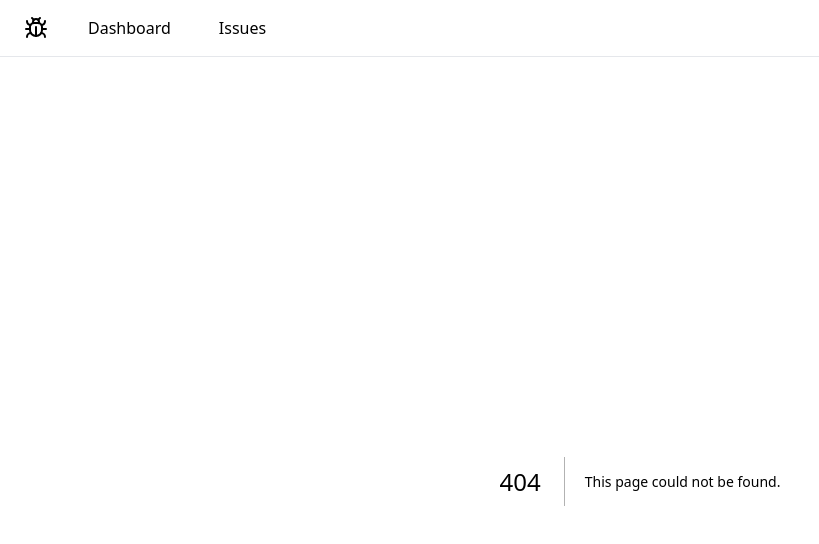
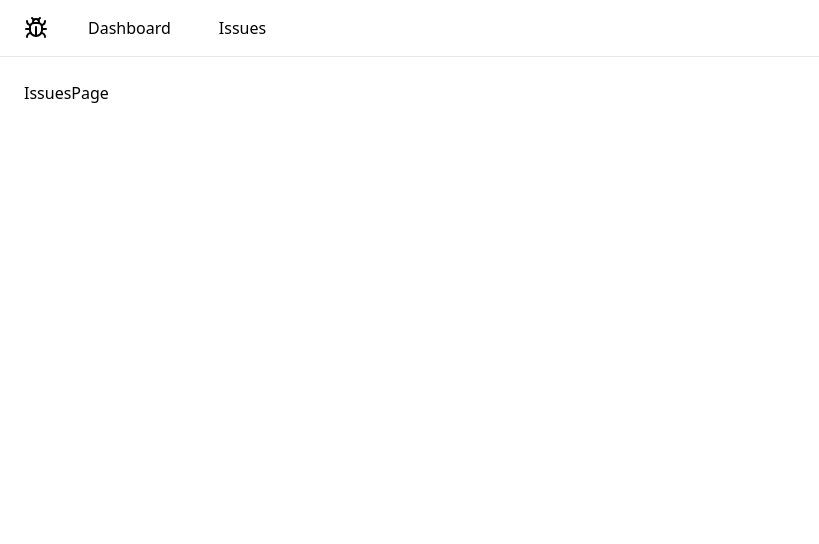
Before and after one commit to Joylinton04/Issue-tracker, a Next.js app: page /issues in a window 1280 px wide. Before the commit this address had no page. Shown: the top 544 px of the page, without its empty margins (0-819 px from the left). Built offline with nearby package versions, Linux system fonts and the light colour scheme.

Commit message:
classnames package

```diff
--- /dev/null
+++ b/app/issues/page.tsx
@@ -0,0 +1,11 @@
+import React from 'react'
+
+const IssuesPage = () => {
+  return (
+    <div className='px-6'>
+        IssuesPage
+    </div>
+  )
+}
+
+export default IssuesPage
--- a/package.json
+++ b/package.json
@@ -9,6 +9,7 @@
     "lint": "eslint"
   },
   "dependencies": {
+    "classnames": "^2.5.1",
     "lucide-react": "^0.545.0",
     "next": "15.5.4",
     "react": "19.1.0",
```
Also changed, not shown: 1 other file (tests, documents, lock files or other folders).
